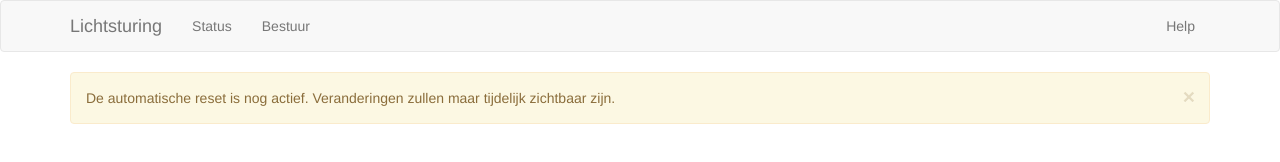
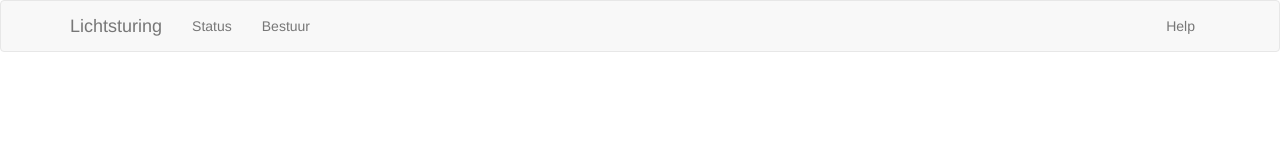
Before and after one commit to bandb42/olaApp-sjatoo, a plain HTML site: page index.html in a window 1280 px wide. Drawn offline with Linux system fonts and the light colour scheme.

Commit message:
remove warning

```diff
--- a/index.html
+++ b/index.html
@@ -62,12 +62,6 @@
 		</div>
 	</div>
 	<div class="container">
-		<div class="alert alert-warning alert-dismissable">
-			<button type="button" class="close" data-dismiss="alert" aria-hidden="true">&times;</button>
-			De automatische reset is nog actief. Veranderingen zullen maar tijdelijk zichtbaar zijn.
-		</div>
-	</div>
-	<div class="container">
 		<div ng-view class="view-frame"></div>
 	</div>
 </body>
```
